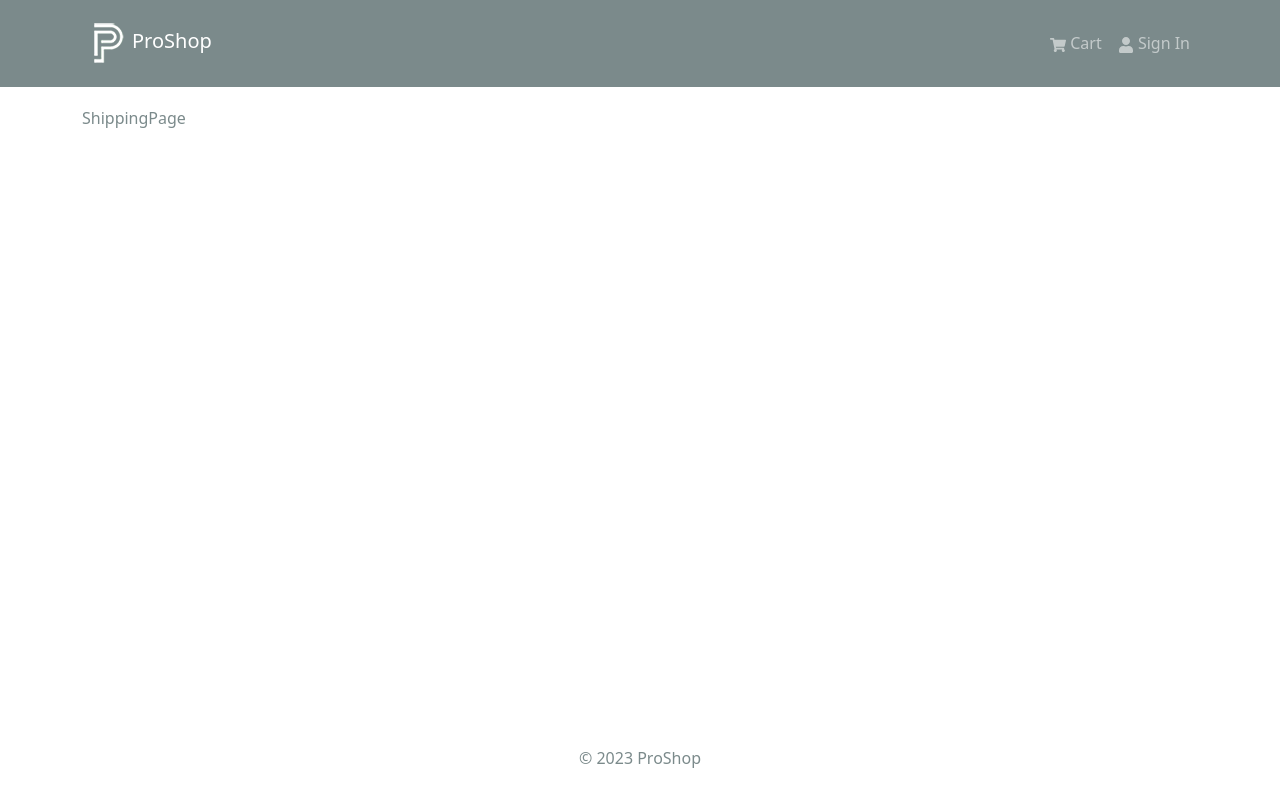
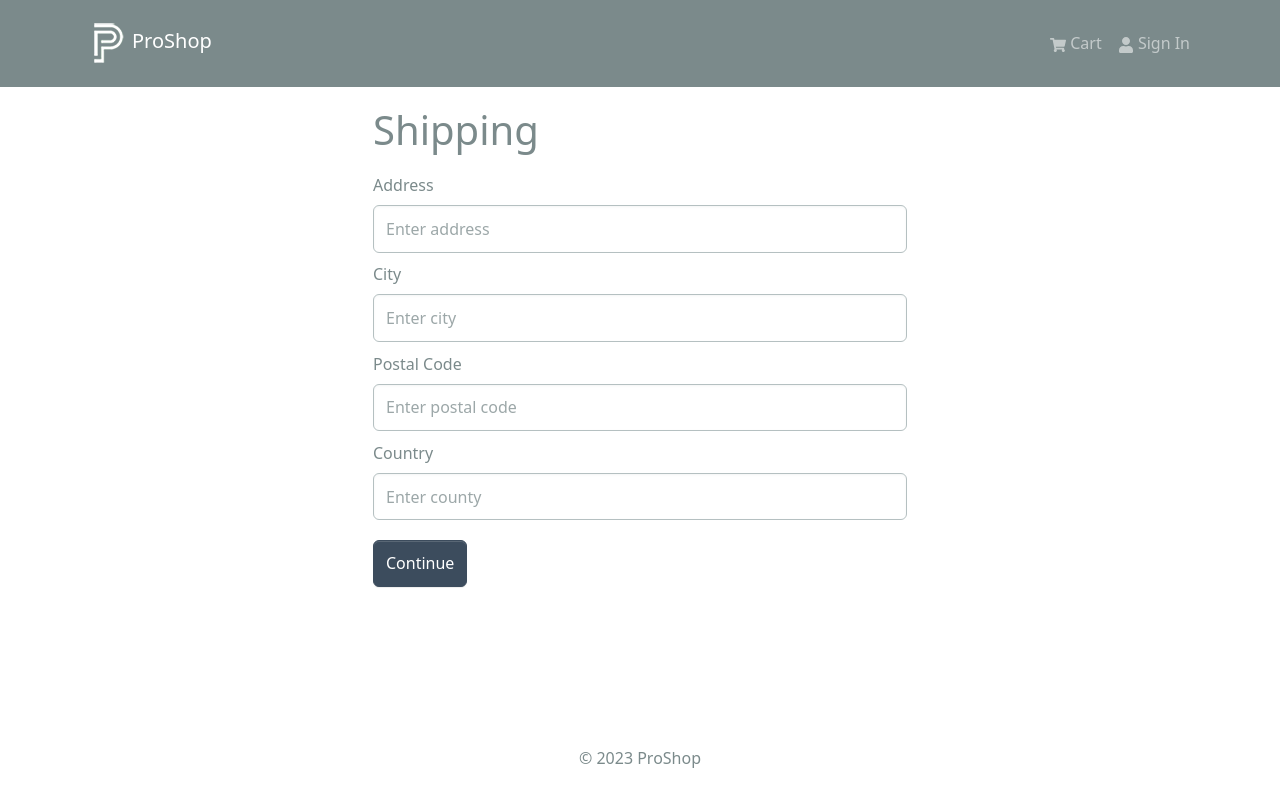
Before and after one commit to jadeli1720/pro-shop-v2, a React (Create React App) app in the folder frontend/: page /shipping in a window 1280 px wide. Built offline with nearby package versions, Linux system fonts and the light colour scheme.

Commit message:
Added shipping form to shipping page

```diff
--- a/frontend/src/pages/RegisterPage.jsx
+++ b/frontend/src/pages/RegisterPage.jsx
@@ -57,7 +57,7 @@ const RegisterPage = () => {
 				<Form.Group className='my-2' controlId='name'>
 					<Form.Label>Name</Form.Label>
 					<Form.Control
-						type='name'
+						type='text'
 						placeholder='Enter name'
 						value={name}
 						onChange={(e) => setName(e.target.value)}
--- a/frontend/src/pages/ShippingPage.jsx
+++ b/frontend/src/pages/ShippingPage.jsx
@@ -8,7 +8,60 @@ const ShippingPage = () => {
 	const [postalCode, setPostalCode] = useState('');
 	const [country, setCountry] = useState('');
 
-	return <div>ShippingPage</div>;
+	const submitHandler = (e) => {
+		e.preventDefault();
+		console.log('submit');
+	};
+
+	return (
+		<FormContainer>
+			<h1>Shipping</h1>
+			<Form onSubmit={submitHandler}>
+				{/* address */}
+				<Form.Group controlId='address' className='my-2'>
+					<Form.Label>Address</Form.Label>
+					<Form.Control
+						type='text'
+						placeholder='Enter address'
+						value={address}
+						onChange={(e) => setAddress(e.target.value)}
+					></Form.Control>
+				</Form.Group>
+				{/* city */}
+				<Form.Group controlId='city' className='my-2'>
+					<Form.Label>City</Form.Label>
+					<Form.Control
+						type='text'
+						placeholder='Enter city'
+						value={city}
+						onChange={(e) => setCity(e.target.value)}
+					></Form.Control>
+				</Form.Group>
+				{/* postal code */}
+				<Form.Group controlId='postalCode' className='my-2'>
+					<Form.Label>Postal Code</Form.Label>
+					<Form.Control
+						type='text'
+						placeholder='Enter postal code'
+						value={postalCode}
+						onChange={(e) => setPostalCode(e.target.value)}
+					></Form.Control>
+				</Form.Group>
+				{/* country */}
+				<Form.Group controlId='country' className='my-2'>
+					<Form.Label>Country</Form.Label>
+					<Form.Control
+						type='text'
+						placeholder='Enter county'
+						value={country}
+						onChange={(e) => setCountry(e.target.value)}
+					></Form.Control>
+				</Form.Group>
+        <Button type='submit' variant='primary' className='my-2' >Continue</Button>
+			</Form>
+
+		</FormContainer>
+	);
 };
 
 export default ShippingPage;
```
